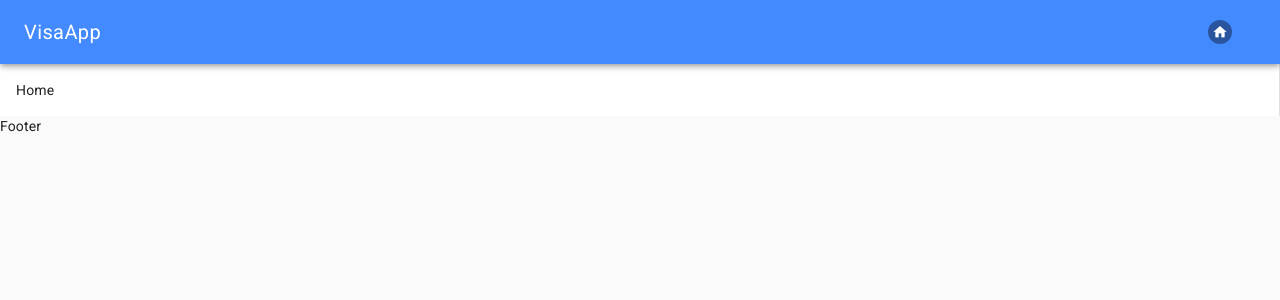
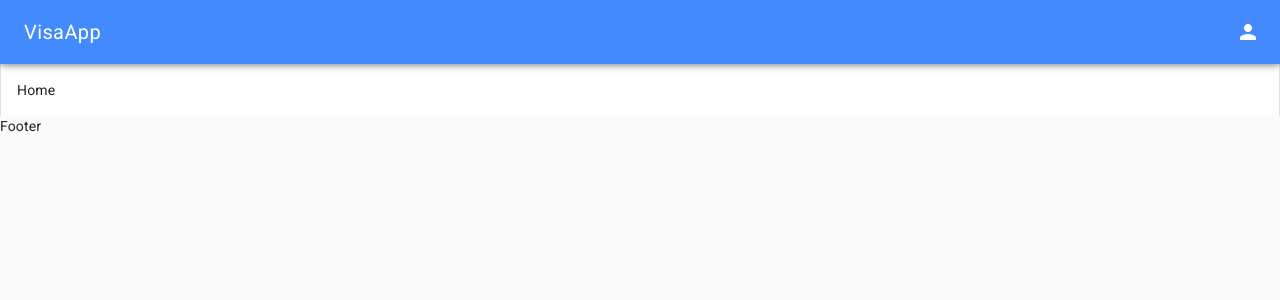
Before and after one commit to Dima157/visa-fe, a Vue app: page /#/ in a window 1280 px wide. Shown: the top 300 px of the page. Built offline with nearby package versions, Linux system fonts and the light colour scheme.

Commit message:
Add fake login button

```diff
--- a/src/layouts/MainLayout.vue
+++ b/src/layouts/MainLayout.vue
@@ -3,20 +3,29 @@
     <div class="page-container md-layout-column">
       <md-app>
         <md-app-toolbar class="md-primary">
-          <span class="md-title">VisaApp</span>
+          <router-link to="/">
+            <span class="md-title">VisaApp</span>
+          </router-link>
           <div class="md-toolbar-section-end">
-            <md-button @click="showSidepanel = true">
-              <md-avatar class="md-avatar-icon md-small">
-                <md-icon>home</md-icon>
-              </md-avatar>
+            <md-menu v-if="!currentUser">
+              <md-button class="md-icon-button md-dense md-primary" md-menu-trigger>
+                <md-icon>person</md-icon>
+              </md-button>
+              <md-menu-content>
+                <md-menu-item to="/sign-up">Sign up</md-menu-item>
+                <md-menu-item to="/" @click="currentUser = null" v-if="currentUser">Logout</md-menu-item>
+                <md-menu-item to="/" @click="currentUser = {name: 'Test User'}" v-else>Login</md-menu-item>
+              </md-menu-content>
+            </md-menu>
+            <md-button class="md-icon-button md-dense md-primary" @click="showSidepanel = true" v-if="currentUser">
+              <md-icon>person</md-icon>
             </md-button>
           </div>
         </md-app-toolbar>
-        <md-app-drawer class="md-right" :md-active.sync="showSidepanel">
+        <md-app-drawer class="md-right" :md-active.sync="showSidepanel" v-if="currentUser">
           <md-toolbar class="md-transparent" md-elevation="0">
-            <span class="md-title">Favorites</span>
+            <span class="md-title">{{currentUser.name}}</span>
           </md-toolbar>
-
           <md-list>
             <md-list-item v-for="rout in routes" @click="showSidepanel = false" :to="rout.link">
               <span class="md-list-item-text" >{{ rout.name }}</span>
@@ -41,6 +50,7 @@ export default {
   name: "MainLayout",
   data: () => ({
     showSidepanel: false,
+    currentUser: null,
     routes: [
       {link: '/sign-up', name: 'Sign up'},
       {link: '/', name: 'Login'}
```
